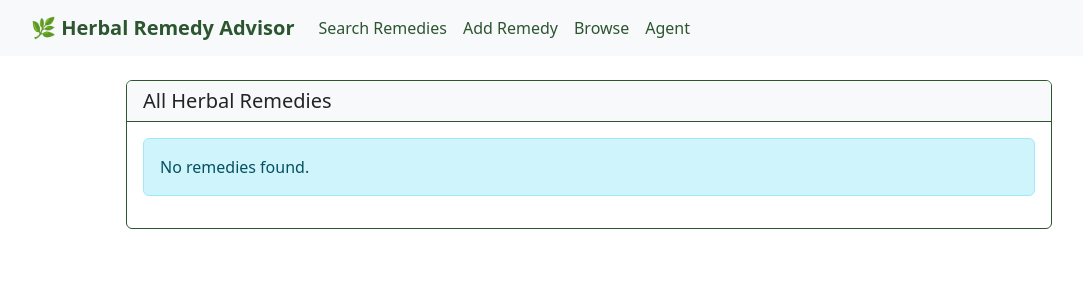
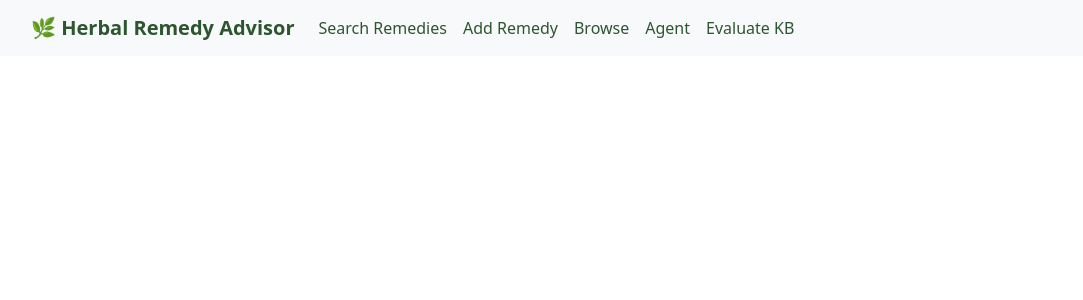
Before and after one commit to Zedoman/Herbal, a Flask app: template templates/browse.html in a window 1280 px wide. Shown: the top 300 px of the page, without its empty margins (51-1134 px from the left). Run offline with Flask 3, Linux system fonts and the light colour scheme; the template is opened without the code that fills it, so the values that code supplies are empty.

Commit message:
Update browse.html

```diff
--- a/templates/browse.html
+++ b/templates/browse.html
@@ -1,39 +1,79 @@
-{% extends "base.html" %}
-
-{% block content %}
-<div class="row justify-content-center">
-    <div class="col-md-10">
-        <div class="card">
-            <div class="card-header">
-                <h5 class="card-title mb-0">All Herbal Remedies</h5>
-            </div>
-            <div class="card-body">
-                {% if results %}
-                <table class="table table-bordered table-hover">
-                    <thead class="table-light">
-                        <tr>
-                            <th>Symptom</th>
-                            <th>Safety</th>
-                            <th>Remedy Description</th>
-                            <th>Timestamp</th>
-                        </tr>
-                    </thead>
-                    <tbody>
-                        {% for remedy in results %}
-                        <tr>
-                            <td>{{ remedy.symptom }}</td>
-                            <td>{{ remedy.safety }}</td>
-                            <td>{{ remedy.content }}</td>
-                            <td>{{ remedy.timestamp }}</td>
-                        </tr>
-                        {% endfor %}
-                    </tbody>
-                </table>
-                {% else %}
-                <div class="alert alert-info">No remedies found.</div>
-                {% endif %}
+<!DOCTYPE html>
+<html lang="en">
+<head>
+    <meta charset="UTF-8">
+    <meta name="viewport" content="width=device-width, initial-scale=1.0">
+    <title>Herbal Remedy Advisor</title>
+    <link href="https://cdn.jsdelivr.net/npm/bootstrap@5.3.0/dist/css/bootstrap.min.css" rel="stylesheet">
+    <style>
+        .navbar-brand {
+            font-weight: bold;
+            color: #2c5530 !important;
+        }
+        .nav-link {
+            color: #2c5530 !important;
+        }
+        .nav-link:hover {
+            color: #1a331c !important;
+        }
+        .card {
+            border-color: #2c5530;
+        }
+        .card-header {
+            background-color: #f8f9fa;
+            border-bottom: 1px solid #2c5530;
+        }
+        .btn-primary {
+            background-color: #2c5530;
+            border-color: #2c5530;
+        }
+        .btn-primary:hover {
+            background-color: #1a331c;
+            border-color: #1a331c;
+        }
+    </style>
+</head>
+<body>
+    <nav class="navbar navbar-expand-lg navbar-light bg-light">
+        <div class="container">
+            <a class="navbar-brand" href="/">🌿 Herbal Remedy Advisor</a>
+            <button class="navbar-toggler" type="button" data-bs-toggle="collapse" data-bs-target="#navbarNav">
+                <span class="navbar-toggler-icon"></span>
+            </button>
+            <div class="collapse navbar-collapse" id="navbarNav">
+                <ul class="navbar-nav">
+                    <li class="nav-item">
+                        <a class="nav-link" href="/search">Search Remedies</a>
+                    </li>
+                    <li class="nav-item">
+                        <a class="nav-link" href="/add">Add Remedy</a>
+                    </li>
+                    <li class="nav-item">
+                        <a class="nav-link" href="/browse">Browse</a>
+                    </li>
+                    <li class="nav-item">
+                        <a class="nav-link" href="/agent_status">Agent</a>
+                    </li>
+                    <li class="nav-item">
+                        <a class="nav-link" href="/evaluate_kb">Evaluate KB</a>
+                    </li>
+                </ul>
             </div>
         </div>
+    </nav>
+
+    <div class="container mt-4">
+        {% with messages = get_flashed_messages(with_categories=true) %}
+            {% if messages %}
+                {% for category, message in messages %}
+                    <div class="alert alert-{{ category }}">{{ message }}</div>
+                {% endfor %}
+            {% endif %}
+        {% endwith %}
+
+        {% block content %}{% endblock %}
     </div>
-</div>
-{% endblock %}
+
+    <script src="https://cdn.jsdelivr.net/npm/bootstrap@5.3.0/dist/js/bootstrap.bundle.min.js"></script>
+</body>
+</html>
```
